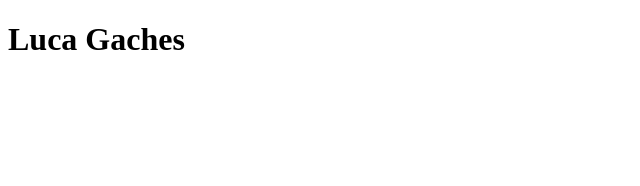
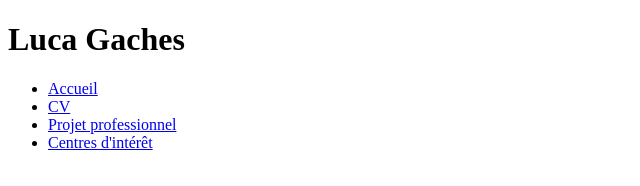
Before and after one commit to luca-gchs/luca-gaches, a plain HTML site: page index.html in a window 1280 px wide. Shown: the whole page, without its empty margins (0-640 px from the left). Drawn offline with Linux system fonts and the light colour scheme.

Commit message:
html first structure

```diff
--- a/index.html
+++ b/index.html
@@ -1,11 +1,22 @@
 <!DOCTYPE html>
-<html lang="en">
+<html lang="fr">
 <head>
     <meta charset="UTF-8">
     <meta name="viewport" content="width=device-width, initial-scale=1.0">
-    <title>Document</title>
+    <link rel="stylesheet" href="./css/style.css">
+    <title>Luca Gaches</title>
 </head>
 <body>
     <h1>Luca Gaches</h1>
+    <!-- barre de navigation (header) avec 4 liens : Accueil, CV, projet professionnel, centres d'intérêt -->
+    <header>
+        <nav>
+            <ul>
+                <li><a href="index.html">Accueil</a></li>
+                <li><a href="./html/cv.html">CV</a></li>
+                <li><a href="./html/projet.html">Projet professionnel</a></li>
+                <li><a href="./html/interet.html">Centres d'intérêt</a></li>
+            </ul>
+        </nav>
 </body>
 </html>
```
Also changed, not shown: CSS/style.css (added), html/cv.html (added), html/interet.html (added), html/projet.html (added).
